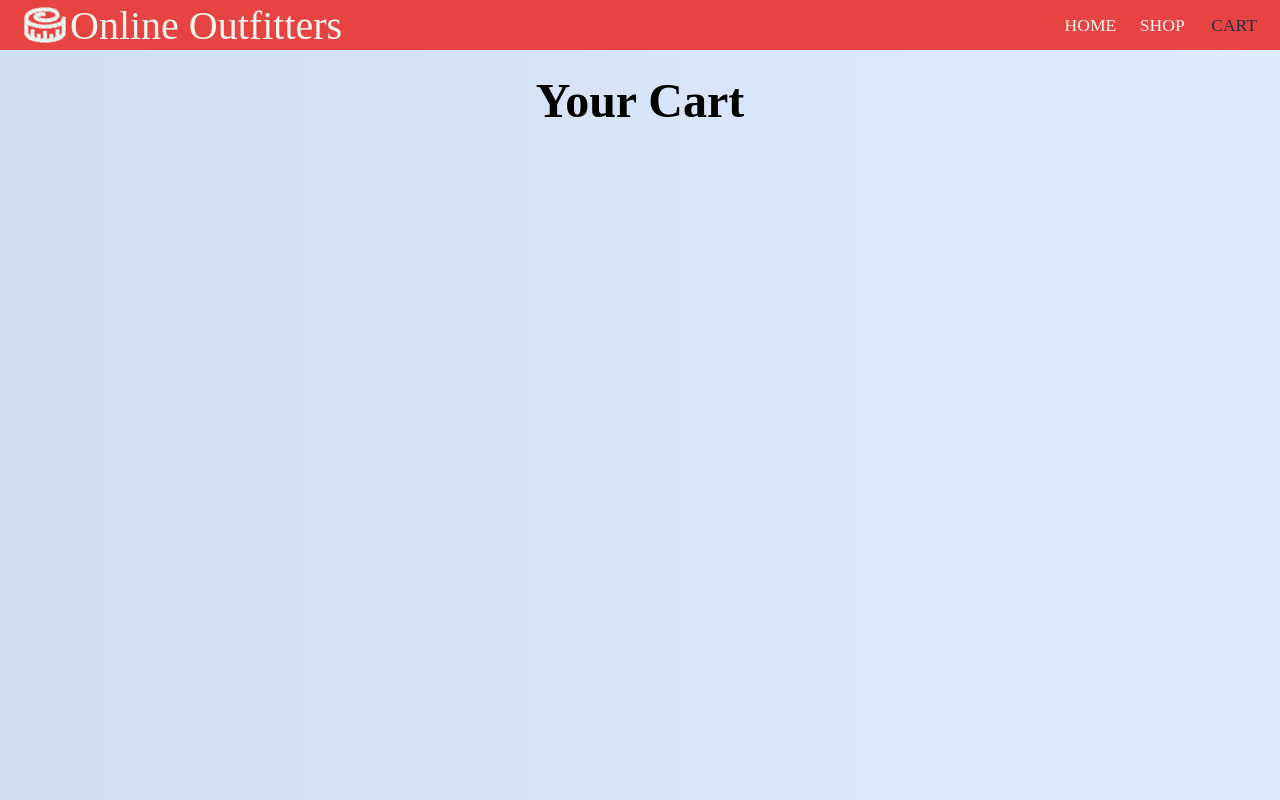
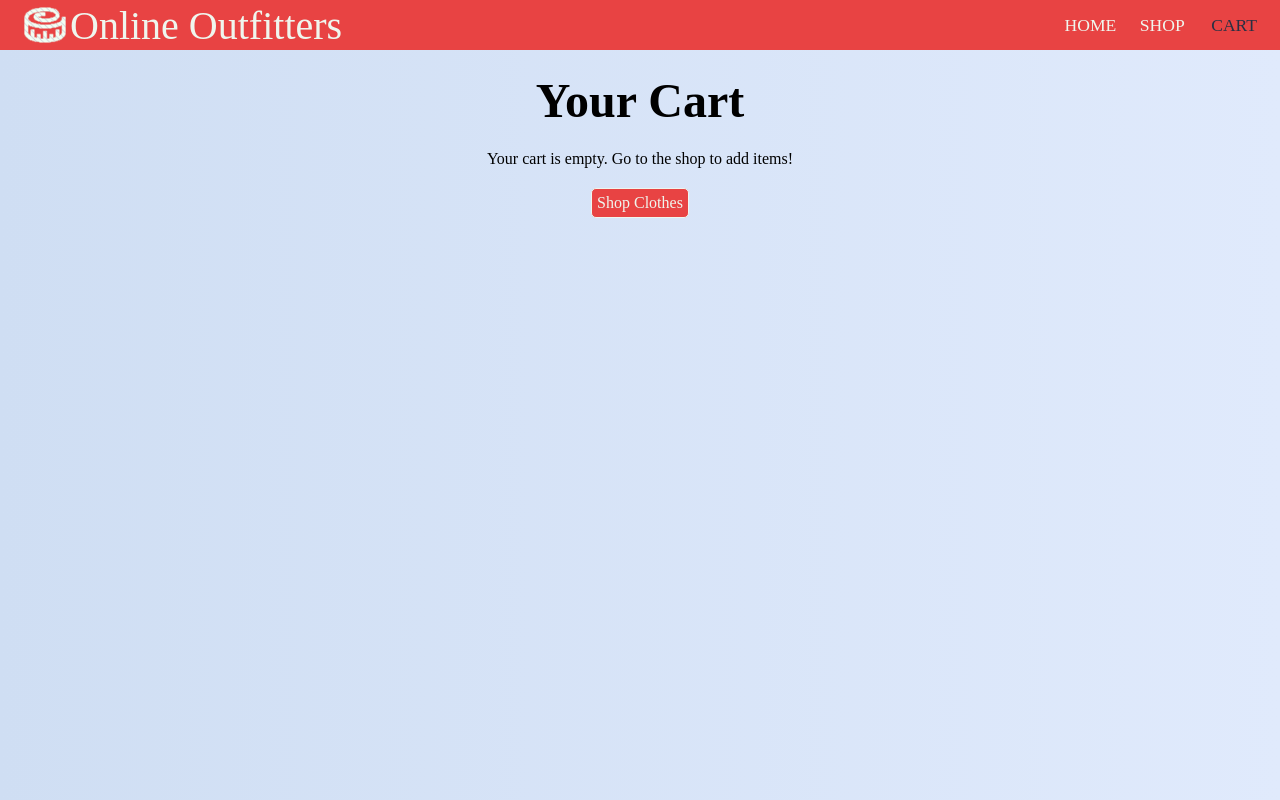
Before and after one commit to DavidFarrer/Decked-Out, a React app: page /cart in a window 1280 px wide. Built offline with nearby package versions, Linux system fonts and the light colour scheme; the HTML template or start-up script is replaced by a standard one; a web font is replaced by a local one.

Commit message:
add cart component

```diff
--- /dev/null
+++ b/src/components/Cart.js
@@ -0,0 +1,49 @@
+import React from "react";
+import { Link } from "react-router-dom";
+
+const Cart = ({ cart, updateQuantity }) => {
+	function renderCart() {
+		if (cart.length === 0) {
+			return (
+				<div className="cartEmpty">
+					<p>Your cart is empty. Go to the shop to add items!</p>
+					<Link to="/shop" className="cartEmpty__button">Shop Clothes</Link>
+				</div>
+			);
+		} else {
+			console.dir(cart);
+			const cartList = cart.map(cartItem => {
+				return renderCartItem(cartItem);
+			});
+			return <ul className="cartItems">{cartList}</ul>;
+		}
+
+	}
+
+	function renderCartItem(cartItem) {
+		return (
+			<li className="cartItems__item" key={cartItem.product.id}>
+				<p className="cartItems__title">{cartItem.product.name}</p>
+				<div className="cartItems__quantity">
+					<label htmlFor="cartQuantity">Qty:</label>
+					<select name="cartQuantity" id="cartQuantity" value={cartItem.quantity} onChange={(e) => updateQuantity(cartItem.product.id, e.target.value)}>
+						<option value="1">1</option>
+						<option value="2">2</option>
+						<option value="3">3</option>
+						<option value="4">4</option>
+						<option value="5">5</option>
+					</select>
+				</div>
+				<p className="cartItems__price">x ${cartItem.product.price} = ${Math.round(cartItem.product.price * cartItem.quantity * 100)/100}</p>
+			</li>
+		);
+	}
+
+	return (
+		<div>
+			{renderCart()}
+		</div>
+	);
+}
+
+export default Cart;
--- a/src/containers/CartContainer.js
+++ b/src/containers/CartContainer.js
@@ -1,28 +1,30 @@
 import React from "react";
 import { connect } from "react-redux";
+import Cart from "../components/Cart";
+import { updateQuantity } from "../actions";
 
 class CartContainer extends React.Component {
 	constructor(props) {
 		super(props);
+		this.updateQuantity = this.props.updateQuantity.bind(this);
 	}
 	render() {
 		return (
 			<section className="cartSection">
 				<h1 className="cartSection__title">Your Cart</h1>
-				<div className="cart">
+				<Cart cart={this.props.cart} updateQuantity={this.updateQuantity} />
 
-				</div>
 			</section>
 		);
 	}
 }
 
 const mapStateToProps = (state, ownProps) => ({
-
+	cart: state.cart
 });
 
 const mapDispatchToProps = (dispatch) => ({
-
+	updateQuantity: (id, quantity) => dispatch(updateQuantity({ id, quantity }))
 });
 
 export default connect(mapStateToProps, mapDispatchToProps)(CartContainer);
--- a/src/index.scss
+++ b/src/index.scss
@@ -367,6 +367,7 @@ body {
 	padding: 50px 20px;
 	display: grid;
 	justify-content: center;
+	justify-items: center;
 	grid-template-rows: 100px auto;
 }
 
@@ -374,6 +375,25 @@ body {
 	font-family: $font-keania;
 	font-size: 3em;
 	align-self: center;
+}
+
+.cartEmpty {
+	display: grid;
+	grid-gap: 20px;
+	justify-items: center;
+}
+
+.cartEmpty__button {
+	text-decoration: none;
+	border: 1px solid $honey-dew;
+	padding: 5px;
+	background-color: $carmine-pink;
+	color: $honey-dew;
+	border-radius: 5px;
+
+	&:hover {
+		background-color: lighten($carmine-pink, 7%);
+	}
 }
 
 @media (max-width: 610px) {
```
